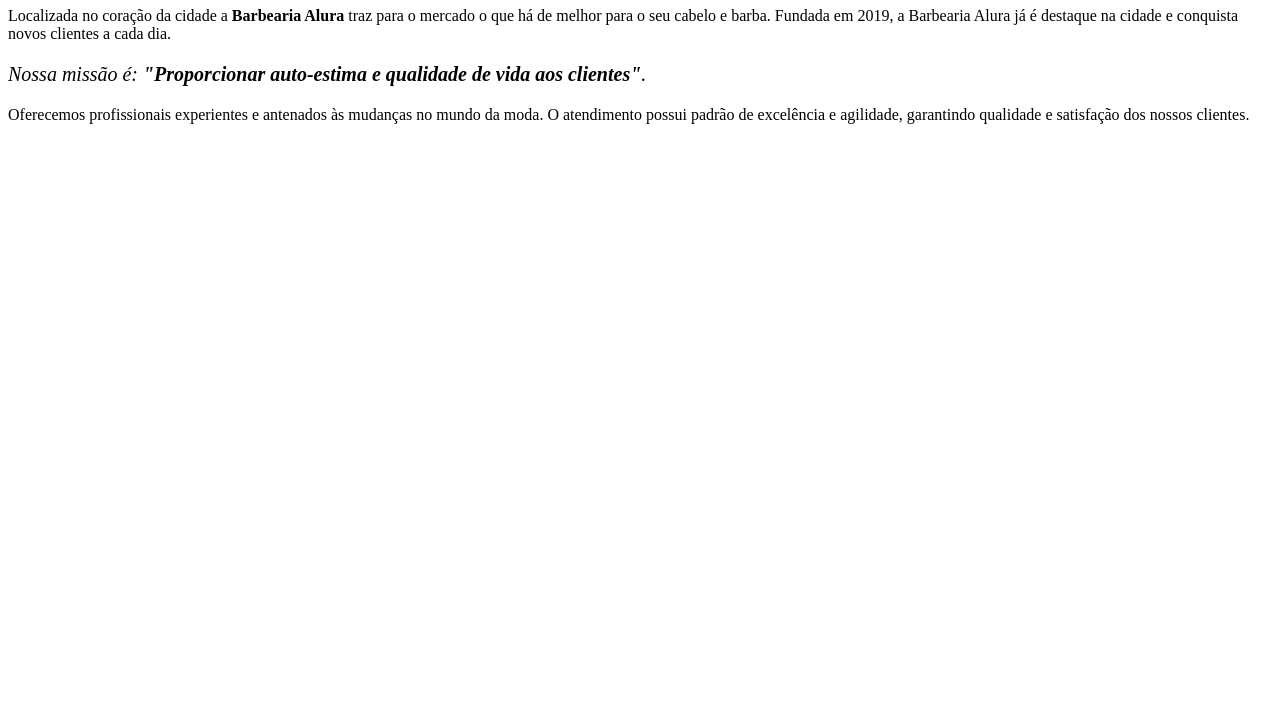
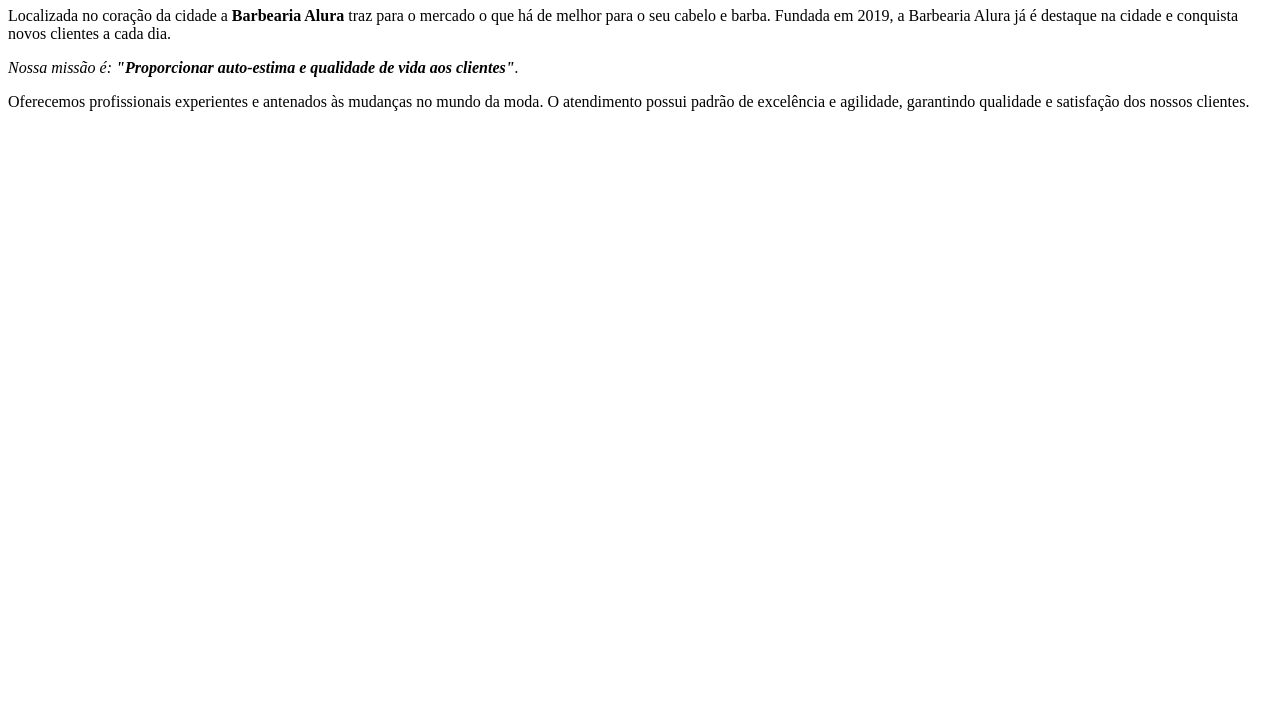
Before and after one commit to Dede142/primeiro-repositorio, a plain HTML site: page luiz.edu.html in a window 1280 px wide. Shown: the part 73-800 px from the top of the page. Drawn offline with Linux system fonts and the light colour scheme.

Commit message:
tataruga

```diff
--- a/luiz.edu.html
+++ b/luiz.edu.html
@@ -3,14 +3,17 @@
      <head>
      <title>Barbearia Alura</title>
      <meta charset="UTF-8">
+
+
      </head>
+
      <body>
      <h1 style="text-aling: center">Sobre a Barbearia Alura</h1>
 
-     <p>Localizada no coração da cidade a <strong>Barbearia Alura</strong> traz para o mercado o que há de melhor para o seu cabelo e barba. Fundada em 2019, a Barbearia Alura já é destaque na cidade e conquista novos clientes a cada dia.</p>
+     <p style="font-size: ;20px; text-aling: center ">Localizada no coração da cidade a <strong>Barbearia Alura</strong> traz para o mercado o que há de melhor para o seu cabelo e barba. Fundada em 2019, a Barbearia Alura já é destaque na cidade e conquista novos clientes a cada dia.</p>
 
-     <p style="font-size: 20px"><em>Nossa missão é:<strong> "Proporcionar auto-estima e qualidade de vida aos clientes"</strong>.</em></p>
+     <p style="text-aling: center"><em>Nossa missão é:<strong> "Proporcionar auto-estima e qualidade de vida aos clientes"</strong>.</em></p>
 
-     <p>Oferecemos profissionais experientes e antenados às mudanças no mundo da moda. O atendimento possui padrão de excelência e agilidade, garantindo qualidade e satisfação dos nossos clientes.</p>
+     <p style="text-aling: center" >Oferecemos profissionais experientes e antenados às mudanças no mundo da moda. O atendimento possui padrão de excelência e agilidade, garantindo qualidade e satisfação dos nossos clientes.</p>
      </body>
 </html>
```
